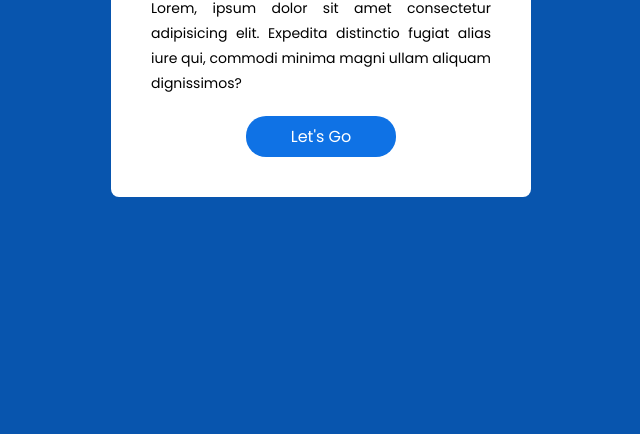
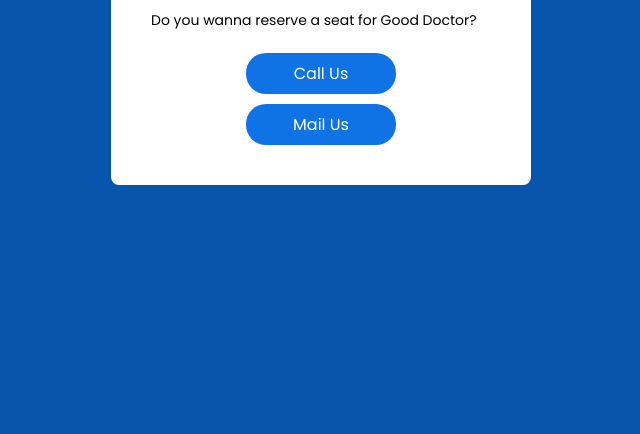
Before and after one commit to mhmiyazi/MarekStatura, a plain HTML site: page index.html in a window 1280 px wide. Shown: the part 366-800 px from the top of the page, without its empty margins (319-959 px from the left). Drawn offline with Linux system fonts and the light colour scheme.

Commit message:
Update index.html

```diff
--- a/index.html
+++ b/index.html
@@ -2,7 +2,9 @@
 <html lang="en">
 <head>
 
-  <!--====== Design by foolishdeveloper.com =====-->
+  <!--====== Web: mhmiyazi.com =====-->
+  <!--====== Developer: MH Miyazi =====-->
+  <!--====== Demo Purpose, =====-->
 
 
     <title>Automatic Popup</title>
@@ -75,9 +77,10 @@ a{
         <button id="close">&times;</button>
         <h2>Automatic Pop-Up</h2>
         <p>
-            Lorem, ipsum dolor sit amet consectetur adipisicing elit. Expedita distinctio fugiat alias iure qui, commodi minima magni ullam aliquam dignissimos?
+            Do you wanna reserve a seat for Good Doctor?
         </p>
-        <a href="#">Let's Go</a>
+        <a href="#">Call Us</a>
+	<a href="#">Mail Us</a>
     </div>
     <!--Script-->
     <script type="text/javascript">
```
